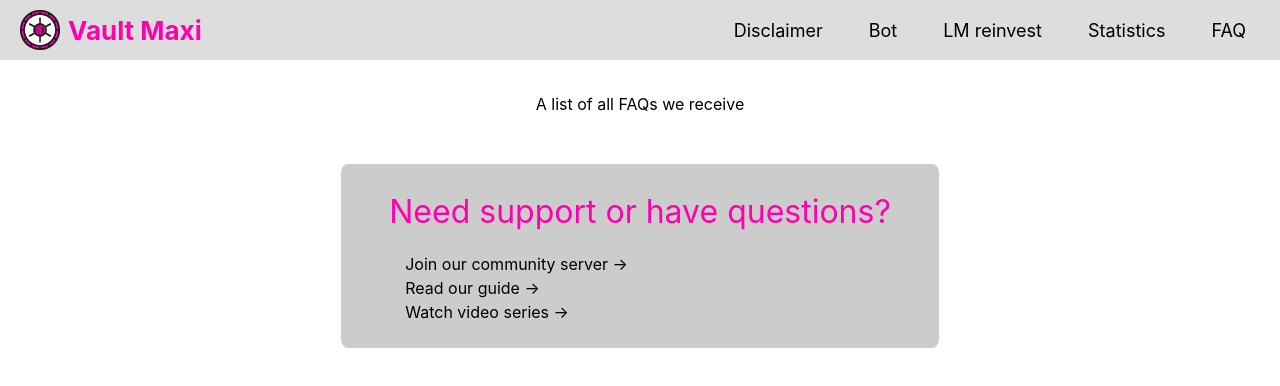
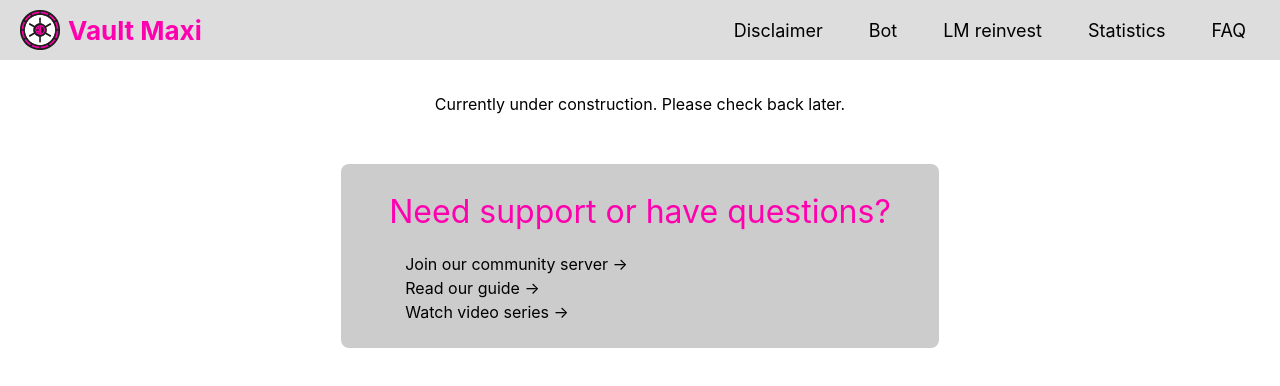
Before and after one commit to Krysh90/vault-maxi-web, a Next.js app: page /faq in a window 1280 px wide. Shown: the top 386 px of the page. Built offline with nearby package versions, Linux system fonts and the light colour scheme.

Commit message:
[structure] removed funny texts and added under construction

```diff
--- a/pages/api/hello.ts
+++ /dev/null
@@ -1,13 +0,0 @@
-// Next.js API route support: https://nextjs.org/docs/api-routes/introduction
-import type { NextApiRequest, NextApiResponse } from 'next'
-
-type Data = {
-  name: string
-}
-
-export default function handler(
-  req: NextApiRequest,
-  res: NextApiResponse<Data>
-) {
-  res.status(200).json({ name: 'John Doe' })
-}
--- a/pages/faq.tsx
+++ b/pages/faq.tsx
@@ -4,7 +4,7 @@ import Layout from '../components/core/layout'
 const Faq: NextPage = () => {
   return (
     <Layout page="FAQ">
-      <h1>A list of all FAQs we receive</h1>
+      <h1>Currently under construction. Please check back later.</h1>
     </Layout>
   )
 }
--- a/pages/lm-reinvest.tsx
+++ b/pages/lm-reinvest.tsx
@@ -4,7 +4,7 @@ import Layout from '../components/core/layout'
 const LMReinvest: NextPage = () => {
   return (
     <Layout page="LM reinvest">
-      <h1>A detailed description of lm reinvest</h1>
+      <h1>Currently under construction. Please check back later.</h1>
     </Layout>
   )
 }
--- a/pages/statistics.tsx
+++ b/pages/statistics.tsx
@@ -4,10 +4,7 @@ import Layout from '../components/core/layout'
 const Statistics: NextPage = () => {
   return (
     <Layout page="Statistics">
-      <h1>
-        Here show all blockchain analysis we currently do to find out how many vault-maxi and other vault-management
-        bots are used
-      </h1>
+      <h1>Currently under construction. Please check back later.</h1>
     </Layout>
   )
 }
--- a/pages/vault-maxi.tsx
+++ b/pages/vault-maxi.tsx
@@ -4,7 +4,7 @@ import Layout from '../components/core/layout'
 const VaultMaxi: NextPage = () => {
   return (
     <Layout page="Bot">
-      <h1>A detailed description of vault maxi</h1>
+      <h1>Currently under construction. Please check back later.</h1>
     </Layout>
   )
 }
```
